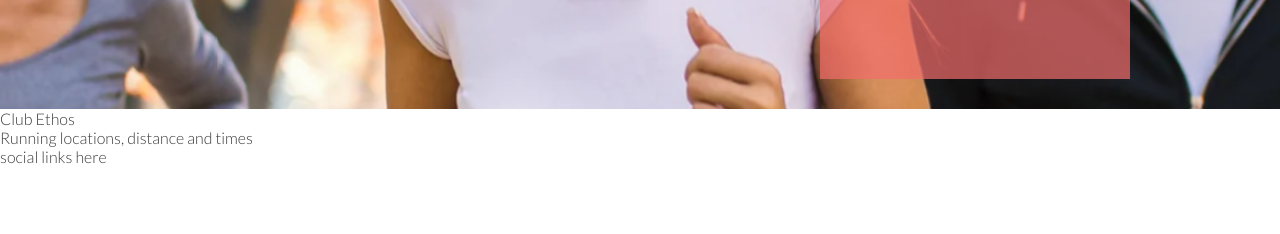
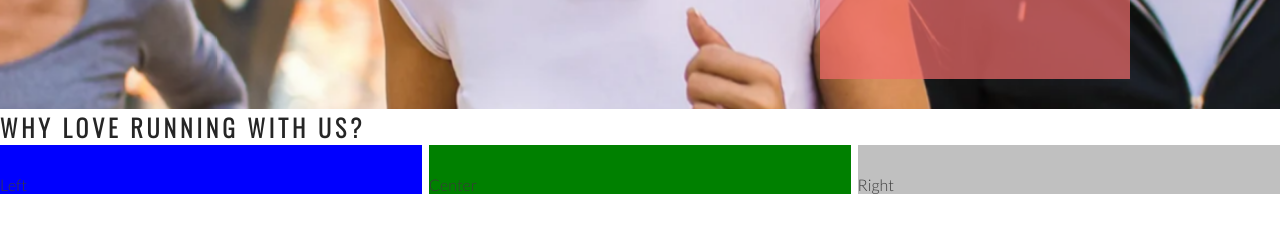
Before and after one commit to shanecoen/Love-running-code-institute, a plain HTML site: page index.html in a window 1280 px wide. Shown: the part 566-800 px from the top of the page. Drawn offline with nearby package versions, Linux system fonts and the light colour scheme.

Commit message:
add club ethos main structure

```diff
--- a/assets/css/style.css
+++ b/assets/css/style.css
@@ -24,6 +24,7 @@ h1, h2 {
 #logo {
     float: left;
     font-size: 200%;
+    margin-left: 30px;
 }
 
 /* navigation links */
@@ -110,3 +111,30 @@ h1, h2 {
 
     position: absolute;
 }
+
+/* club ethos */
+
+#club-ethos {
+    height: 600px;
+}
+
+#left-about {
+    padding-top: 30px;
+    width: 33%;
+    float: left;
+    background-color: blue;
+}
+
+#right-about {
+    padding-top: 30px;
+    width: 33%;
+    float: right;
+    background-color: silver;
+}
+
+#center-about {
+    padding-top: 30px;
+    width: 33%;
+    margin: 0 auto;
+    background-color: green;
+}
--- a/index.html
+++ b/index.html
@@ -36,8 +36,11 @@
         </div>
     </Section>
 
-    <Section>
-        Club Ethos
+    <Section id="club-ethos">
+        <h1>Why Love Running With Us?</h1>
+        <div id="left-about">Left</div>
+        <div id="right-about">Right</div>
+        <div id="center-about">Center</div>
     </Section>
 
     <Section>
```
